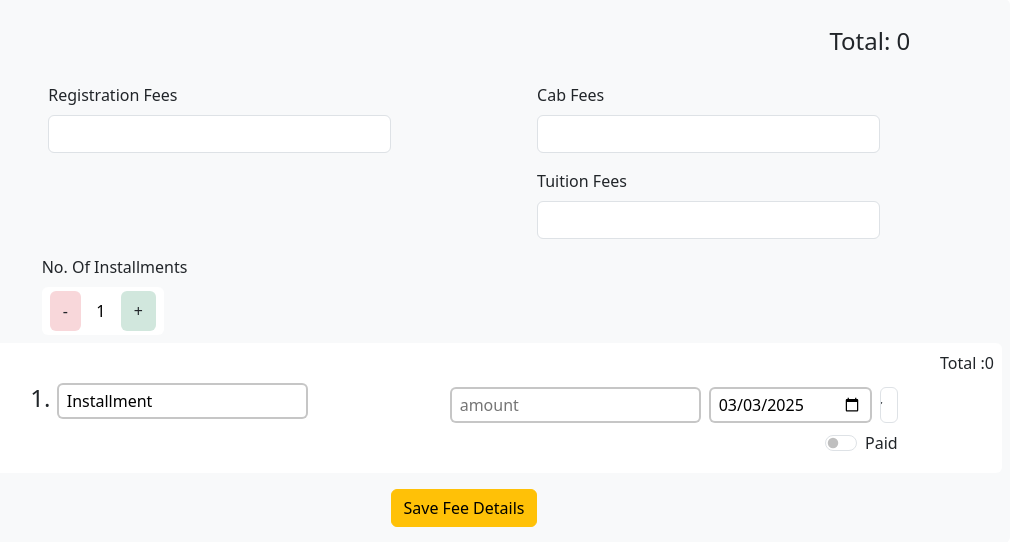
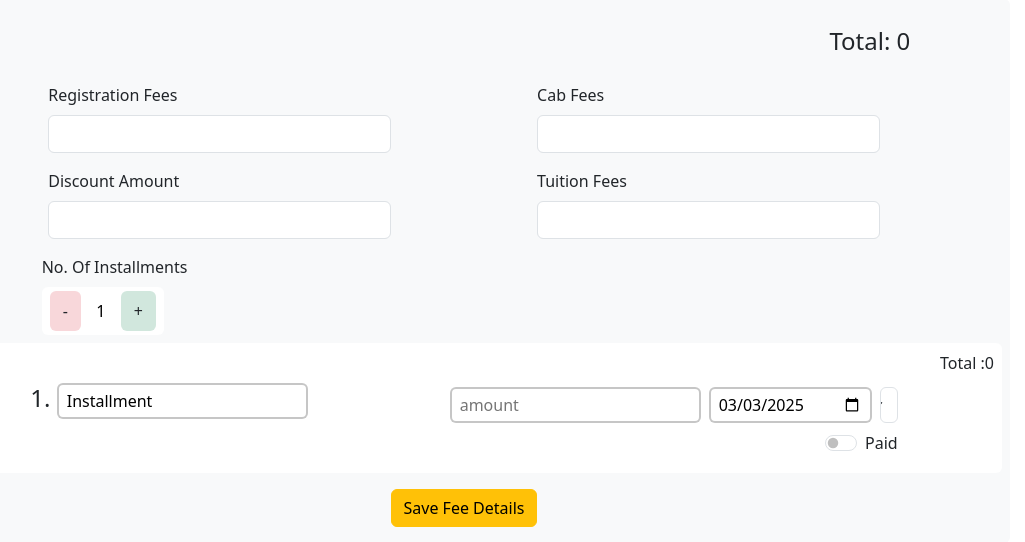
Before and after one commit to Nitinsha58/BasuSystem, a Django app: template registration/templates/registration/student_fees_details.html in a window 1280 px wide. Shown: the part 244-786 px from the top of the page, without its empty margins (176-1201 px from the left). Run offline with Django 3.2, Linux system fonts and the light colour scheme; the template is opened without the code that fills it, so the values that code supplies are empty.

Commit message:
add discount in the forms and models

```diff
--- a/registration/models.py
+++ b/registration/models.py
@@ -50,6 +50,7 @@ class FeeDetails(models.Model):
     fee_id = models.UUIDField(default=uuid.uuid4, editable=False, unique=True)
 
     student = models.OneToOneField(Student, on_delete=models.CASCADE, related_name='fees')
+    discount = models.DecimalField(max_digits=10, decimal_places=2, default=0.00, null=True, blank=True)
     registration_fee = models.DecimalField(max_digits=10, decimal_places=2, default=0.00, null=True, blank=True)
     cab_fees = models.DecimalField(max_digits=10, decimal_places=2, default=0.00, null=True, blank=True)
     tuition_fees = models.DecimalField(max_digits=10, decimal_places=2, default=0.00)
--- a/registration/templates/registration/student_fees_details.html
+++ b/registration/templates/registration/student_fees_details.html
@@ -37,7 +37,10 @@
 
       <div class="row justify-content-evenly mt-3">
 
-        <div class="col-md-4"></div>
+        <div class="col-md-4">
+          <label for="discount" class="form-label">Discount Amount</label>
+          <input type="text" minlength="10" maxlength="10" value="{{fees_details.discount}}" class="form-control" name="discount" id="discount">
+        </div>
         <div class="col-md-4">
           <label for="tuition_fees" class="form-label">Tuition Fees</label>
           <input type="text" minlength="10" maxlength="10" value="{{fees_details.tuition_fees}}" class="form-control" name="tuition_fees" id="tuition_fees" required>
@@ -144,7 +147,7 @@
     const totalFeesElement = document.getElementById("total_fees");
     const totalFeesInput = document.getElementById("total_fees_input");
     const installmentContainer = document.querySelector(".installments");
-    const feeInputs = document.querySelectorAll("#registration_fee, #cab_fees, #tuition_fees");
+    const feeInputs = document.querySelectorAll("#registration_fee, #cab_fees, #tuition_fees, #discount");
     today = new Date().toISOString().split('T')[0];
 
     const fee_form = document.getElementById("fee-form");
@@ -168,7 +171,11 @@
     function calculateTotalFees() {
         let totalFees = 0;
         feeInputs.forEach(input => {
-            totalFees += parseInt(input.value || 0, 10);
+            if (input.id === "discount") {
+                totalFees -= parseInt(input.value || 0, 10);
+            } else {
+              totalFees += parseInt(input.value || 0, 10);
+            }
         });
         totalFeesElement.textContent = totalFees.toLocaleString();
         totalFeesInput.value = totalFees;
--- a/registration/views.py
+++ b/registration/views.py
@@ -161,6 +161,8 @@ def student_fees_details(request, stu_id):
             "cab_fees": request.POST.get("cab_fees") or 0,
             "tuition_fees": request.POST.get("tuition_fees") or 0,
             "num_installments": request.POST.get("num_installments") or 1,
+            "discount": request.POST.get("discount") or 0,
+            "total_fees": request.POST.get("total_fees") or 0,
             "installments": []
         }
 
@@ -172,6 +174,7 @@ def student_fees_details(request, stu_id):
                 fees_details.registration_fee = request.POST.get("registration_fee") or 0
                 fees_details.cab_fees = request.POST.get("cab_fees") or 0
                 fees_details.tuition_fees = request.POST.get("tuition_fees") or 0
+                fees_details.discount = request.POST.get("discount") or 0
 
                 fees_details.save()
 
```
Also changed, not shown: registration/migrations/0008_feedetails_discount.py (added).
